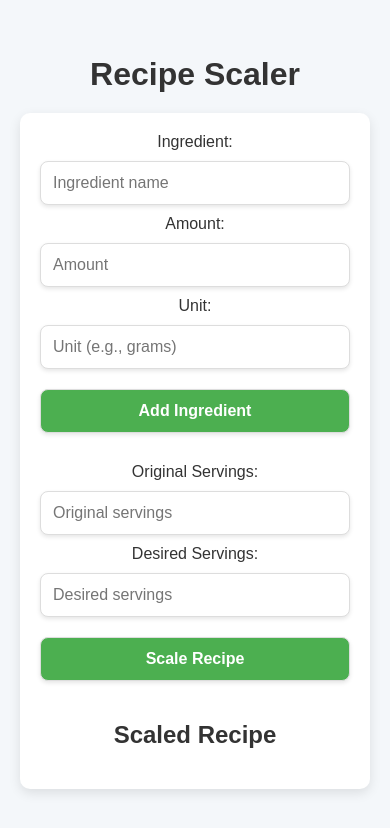
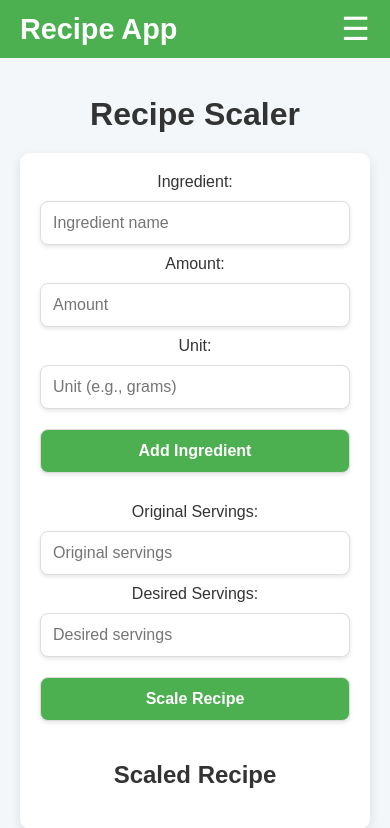
Before and after one commit to Gomezzzer/meez-python, a Flask app: page / in a window 390 px wide. Shown: the top 828 px of the page. Run offline with Flask 3, Linux system fonts and the light colour scheme.

Commit message:
css mods

```diff
--- a/recipe-scaler/static/script.js
+++ b/recipe-scaler/static/script.js
@@ -55,3 +55,13 @@ async function scaleRecipe() {
     alert("An error occurred while scaling the recipe.");
   }
 }
+
+
+// Get the elements
+const menuIcon = document.getElementById('menu-icon');
+const navLinks = document.getElementById('nav-links');
+
+// Toggle the 'active' class on the navigation links when the hamburger icon is clicked
+menuIcon.addEventListener('click', () => {
+    navLinks.classList.toggle('active');
+});
--- a/recipe-scaler/static/styles.css
+++ b/recipe-scaler/static/styles.css
@@ -15,6 +15,84 @@ body {
   height: 100vh;
   flex-direction: column; /* Aligns everything vertically */
   padding: 20px;
+}
+
+/* Navbar Styles */
+.navbar {
+  width: 100%;
+  background-color: #4CAF50;
+  color: white;
+  padding: 10px 20px;
+  display: flex;
+  justify-content: space-between;
+  align-items: center;
+  position: fixed;
+  top: 0;
+  z-index: 100;
+}
+
+.navbar .logo {
+  font-size: 1.8rem;
+  font-weight: bold;
+}
+
+.navbar .nav-links {
+  list-style-type: none;
+  display: flex;
+}
+
+.navbar .nav-links li {
+  padding: 10px 20px;
+}
+
+.navbar .nav-links li a {
+  color: white;
+  text-decoration: none;
+  font-size: 1.2rem;
+}
+
+.navbar .nav-links li a:hover {
+  color: #4CAF50;
+}
+
+/* Hamburger Menu */
+.menu-icon {
+  display: none;
+  font-size: 2rem;
+  cursor: pointer;
+}
+
+@media (max-width: 768px) {
+  .navbar .nav-links {
+    display: none;
+    width: 79%;
+    text-align: center;
+    /*background-color: #333;*/
+    position: absolute;
+    top: 60px;
+    left: 83px;
+  }
+
+  .navbar .nav-links.active {
+    display: block;
+  }
+
+  .navbar .nav-links li {
+    padding: 15px 0;
+    width: 100%;
+  }
+
+  .menu-icon {
+    display: block;
+  }
+}
+
+/* Header */
+h1 {
+  margin-top: 80px;  /* Add space for the fixed navbar */
+  font-size: 2.5rem;
+  text-align: center;
+  color: #333;
 }
 
 h1 {
@@ -37,7 +115,9 @@ h1 {
 }
 
 /* Input Fields */
-input[type="text"], input[type="number"], button {
+input[type="text"],
+input[type="number"],
+button {
   width: 100%;
   padding: 12px;
   margin: 10px 0;
@@ -47,7 +127,8 @@ input[type="text"], input[type="number"], button {
   box-shadow: 0 2px 4px rgba(0, 0, 0, 0.1);
 }
 
-input[type="text"], input[type="number"] {
+input[type="text"],
+input[type="number"] {
   max-width: 300px;
   margin-left: auto;
   margin-right: auto;
@@ -115,7 +196,9 @@ ul li {
     font-size: 2rem;
   }
 
-  input[type="text"], input[type="number"], button {
+  input[type="text"],
+  input[type="number"],
+  button {
     max-width: 100%;
   }
 }
--- a/recipe-scaler/templates/index.html
+++ b/recipe-scaler/templates/index.html
@@ -8,6 +8,20 @@
 
 </head>
 <body>
+
+   <!-- Hamburger Navigation -->
+   <div class="navbar">
+    <div class="logo">Recipe App</div>
+    <div class="menu-icon" id="menu-icon">
+        &#9776;
+    </div>
+    <ul class="nav-links" id="nav-links">
+        <li><a href="#recipes">Recipes</a></li>
+        <li><a href="#recipe-scaler">Recipe Scaler</a></li>
+        <li><a href="#messager">Messager</a></li>
+    </ul>
+   </div>
+
   <h1>Recipe Scaler</h1>
   <div class="container">
     <form id="ingredientForm">
```
